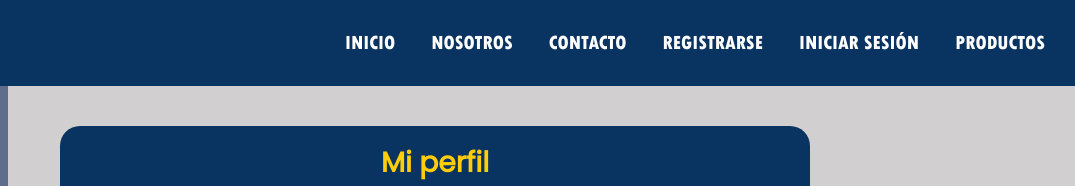
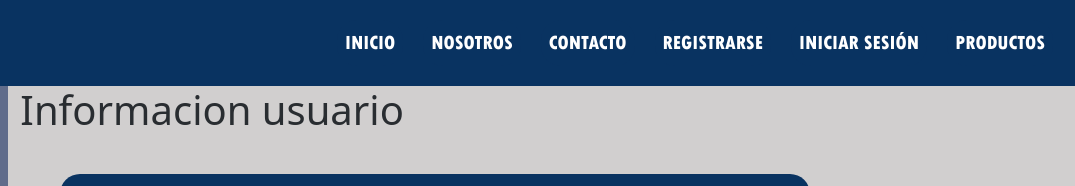
Before and after one commit to adrianlascurain/OneClickCar, a plain HTML site: page pages/user_profile.html in a window 1280 px wide. Shown: the top 186 px of the page, 205-1280 px from the left. Drawn offline with nearby package versions, Linux system fonts and the light colour scheme; no server answers.

Commit message:
change on title user_profile

```diff
--- a/pages/user_profile.html
+++ b/pages/user_profile.html
@@ -52,6 +52,7 @@
                   </div><!-- div opcionesPerfil-->
                 </div><!--col-sm-2 barraLeft-->
                 <div class="col-sm-8 infoCenter"  id="infoCliente">
+                  <h1 id="titleDepositAccount">Informacion usuario</h1>
                     <div class="cajaProfile">
                         <h1 id="titleDepositAccount">Mi perfil</h1>
                         <img src="https://res.cloudinary.com/duxbrimwv/image/upload/v1726284372/userIcon_utoimu.png" alt="perfilIcon">
```
